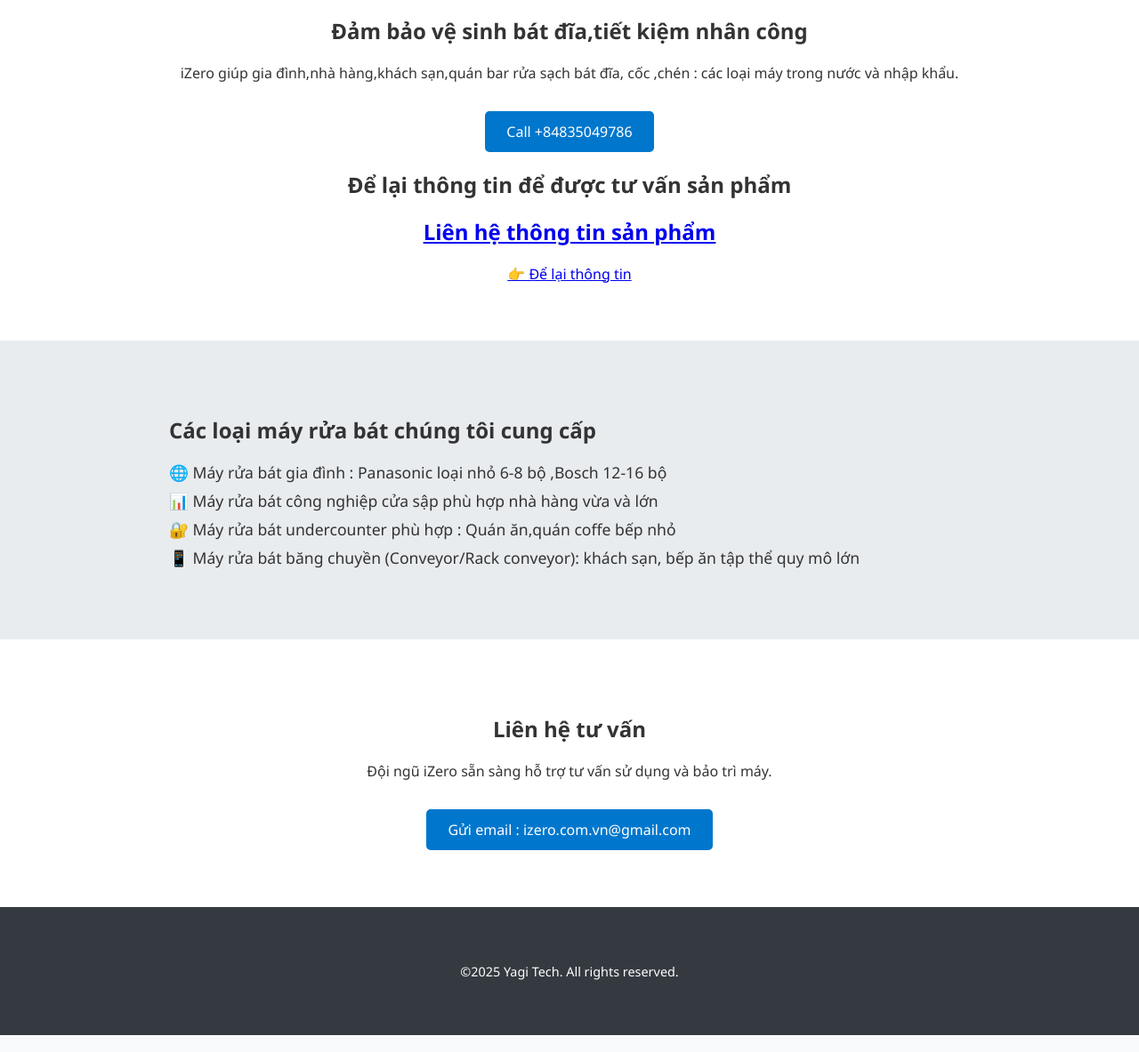
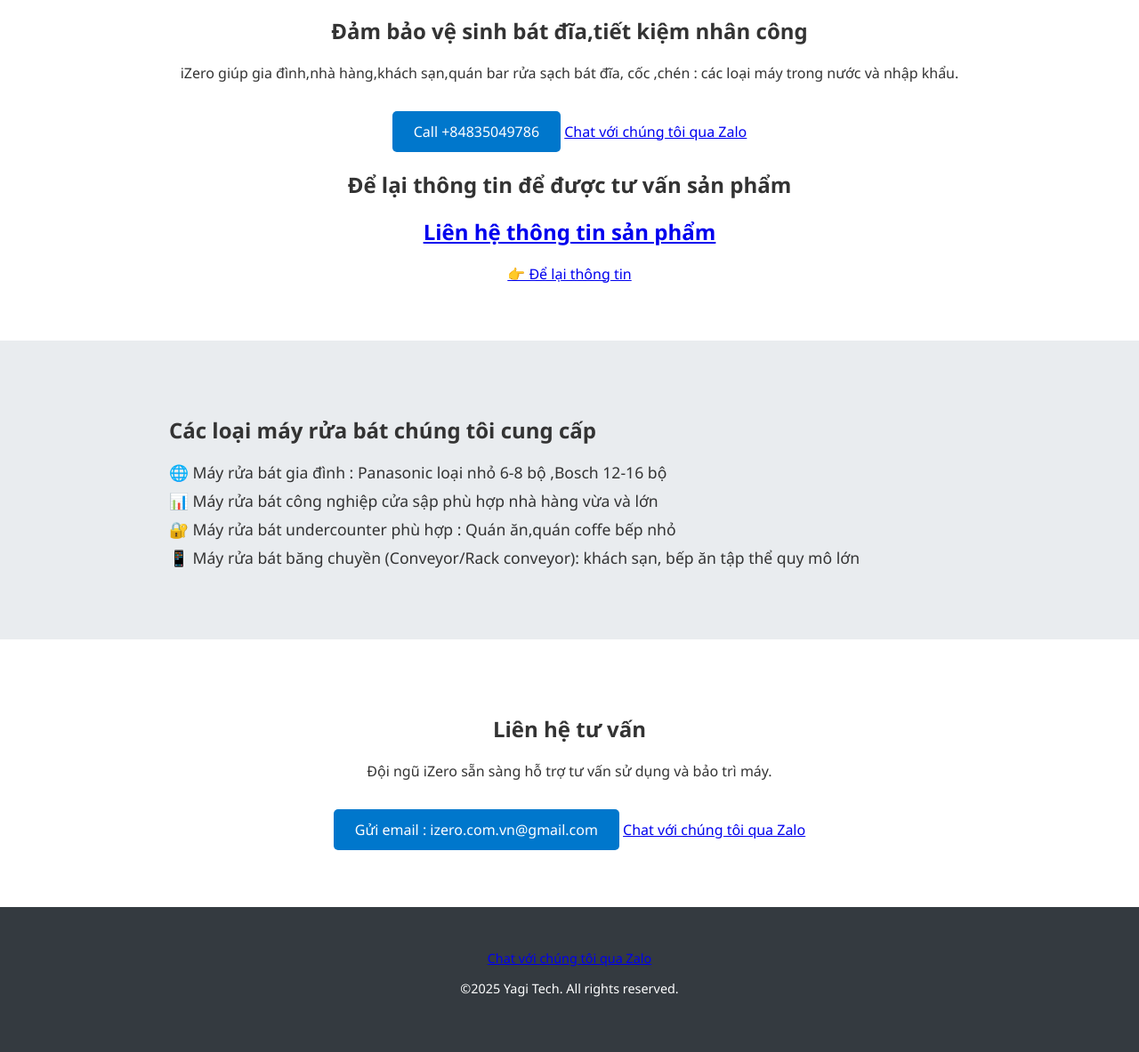
Before and after one commit to mantravel100-collab/izero, a plain HTML site: page index.html in a window 1280 px wide. Shown: the part 2089-3272 px from the top of the page at 89% size. Drawn offline with Linux system fonts and the light colour scheme.

Commit message:
Update index.html

```diff
--- a/index.html
+++ b/index.html
@@ -58,6 +58,7 @@
       <h2>Đảm bảo vệ sinh bát đĩa,tiết kiệm nhân công</h2>
       <p>iZero giúp gia đình,nhà hàng,khách sạn,quán bar rửa sạch bát đĩa, cốc ,chén : các loại máy trong nước và nhập khẩu.</p>
       <a href="#lien-he" class="btn">Call +84835049786</a>
+	  <a href="https://zalo.me/0978469856" target="_blank">Chat với chúng tôi qua Zalo</a>
 
 	  <h1>Để lại thông tin để được tư vấn sản phẩm</h1>
 	  <a href="https://docs.google.com/forms/d/1M0r46RtYvXM4iLIpVvs2hQDIq4QWKnp7EyVjldnzWLk/edit" Nhập thông tin>
@@ -86,11 +87,13 @@
       <h2>Liên hệ tư vấn</h2>
       <p>Đội ngũ iZero sẵn sàng hỗ trợ tư vấn sử dụng và bảo trì máy.</p>
       <a href="mailto:izero.com.vn@gmail.com" class="btn">Gửi email : izero.com.vn@gmail.com </a>
+	  <a href="https://zalo.me/0978469856" target="_blank">Chat với chúng tôi qua Zalo</a>
     </div>
   </section>
 
   <footer>
     <div class="container">
+	  <a href="https://zalo.me/0978469856" target="_blank">Chat với chúng tôi qua Zalo</a>
       <p>©2025 Yagi Tech. All rights reserved.</p>
     </div>
   </footer>
```
